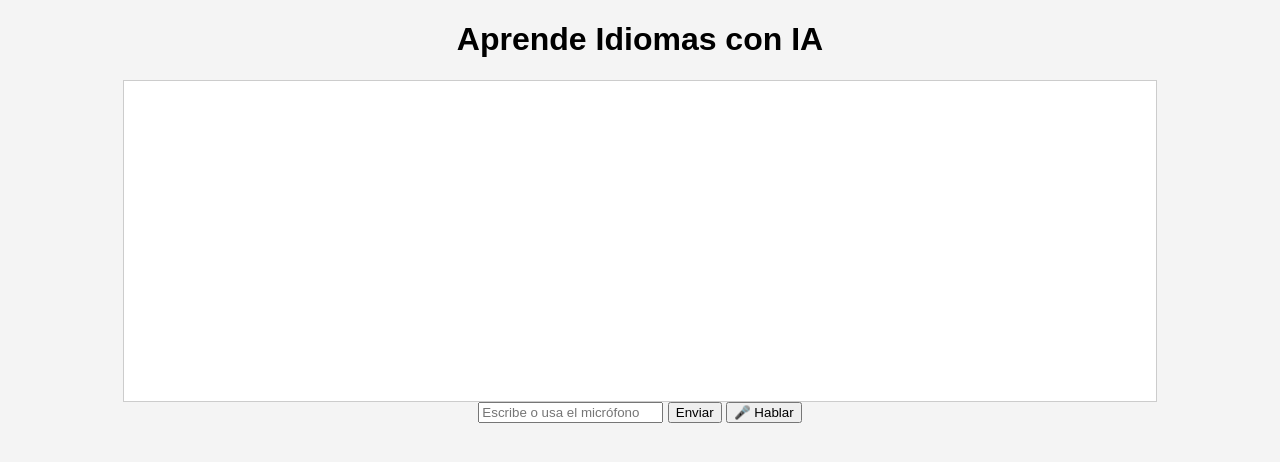
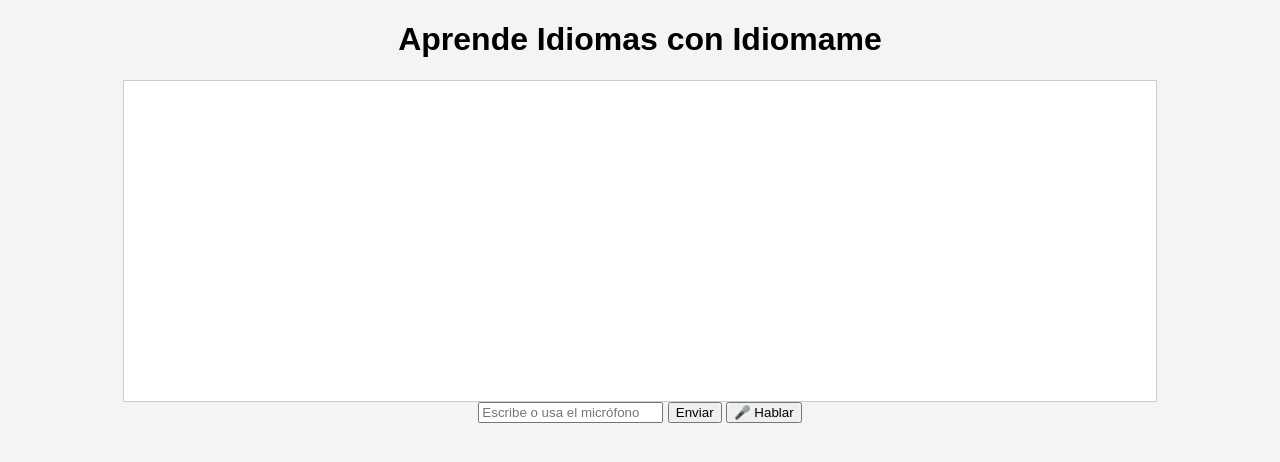
Before and after one commit to martinnaveros20-netizen/tutor-frontend, a plain HTML site: page index.html in a window 1280 px wide. Drawn offline with Linux system fonts and the light colour scheme.

Commit message:
Update index.html

```diff
--- a/index.html
+++ b/index.html
@@ -6,7 +6,7 @@
 <link rel="stylesheet" href="styles.css">
 </head>
 <body>
-<h1>Aprende Idiomas con IA</h1>
+<h1>Aprende Idiomas con Idiomame</h1>
 <div id="chat"></div>
 
 <input type="text" id="input" placeholder="Escribe o usa el micrófono">
```
